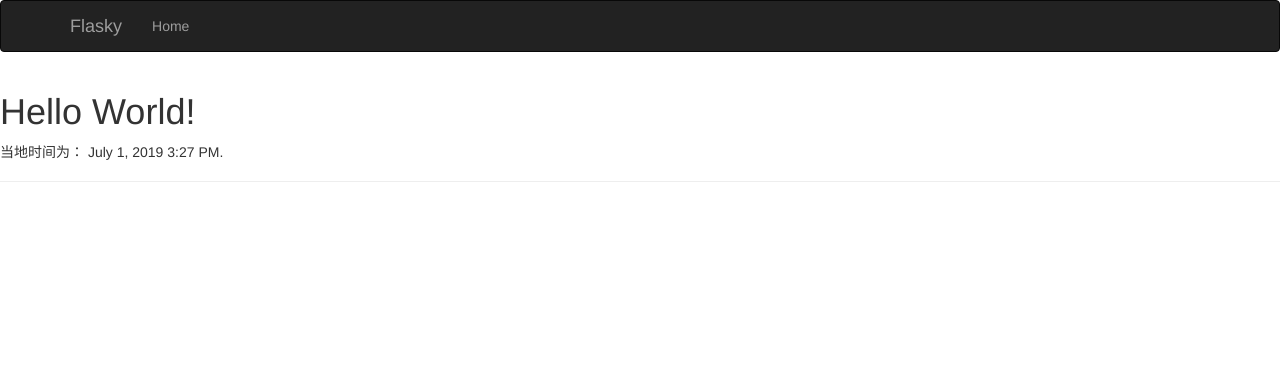
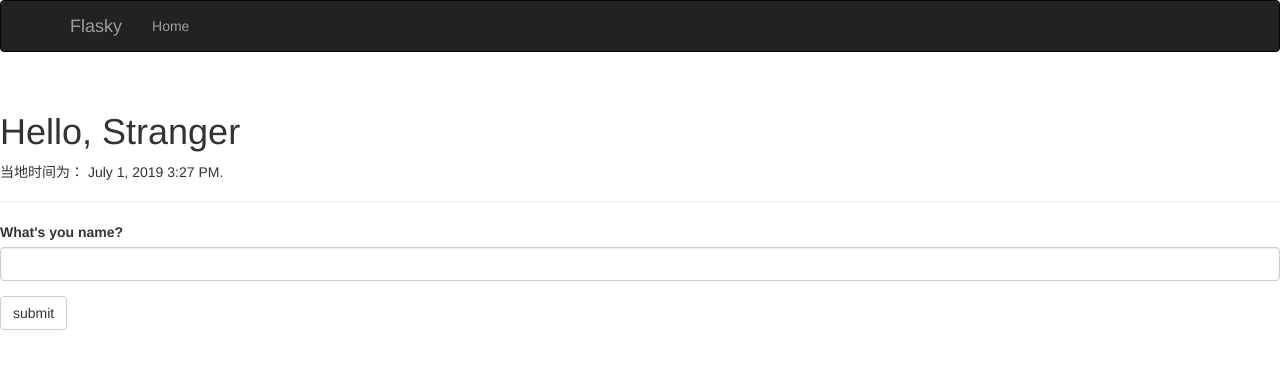
Before and after one commit to pythonfirst/flask_web_development, a Flask app: page / in a window 1280 px wide. Shown: the top 369 px of the page. Run offline with Flask 2, Linux system fonts and the light colour scheme; some libraries are stand-ins or nearby versions.

Commit message:
finish form

```diff
--- a/server.py
+++ b/server.py
@@ -1,19 +1,39 @@
-from flask import Flask, render_template
+from flask import Flask, render_template, session, redirect, url_for, flash
 from flask_script import Manager
 from flask_bootstrap import Bootstrap
 from flask_moment import Moment
+from flask_wtf import FlaskForm
 
 from datetime import datetime
 
+from wtforms import StringField, SubmitField
+from wtforms.validators import Required
+
+class NameForm(FlaskForm):
+    name = StringField("What's you name?", validators=[Required()])
+    submit = SubmitField("submit")
+
 app = Flask(__name__)
+
+app.config["SECRET_KEY"] = "ceshi123456"
+
 manager = Manager(app)
 Bootstrap = Bootstrap(app)
 moment = Moment(app)
 
 
-@app.route('/')
+@app.route('/', methods=["GET", "POST"])
 def index():
-    return render_template("index.html", current_time=datetime.utcnow())
+    name = None
+    form = NameForm()
+    if form.validate_on_submit():
+        old_name = session.get("name")
+        if old_name is not None and old_name != form.name.data:
+            flash("你已经更换了用户名。")
+
+        session["name"] = form.name.data
+        return redirect(url_for("index"))
+    return render_template("index.html", current_time=datetime.utcnow(), form=form, name=session.get("name"))
 
 @app.route('/user/<name>')
 def suer(name):
--- a/templates/base.html
+++ b/templates/base.html
@@ -26,6 +26,14 @@
 
 {% block content %}
 <div class="container">
+    {% for message in get_flashed_messages() %}
+    <div class="alert alert-warning">
+        <button type="button" class="close" data-dismiss="alert">&times;</button>
+        {{ message }}
+    </div>
+    {% endfor %}
+</div>
+<div class="container">
     {% block page_content %}{% endblock %}
 </div>
 {% endblock %}
--- a/templates/index.html
+++ b/templates/index.html
@@ -1,11 +1,14 @@
 {% extends "base.html" %}
+{% import "bootstrap/wtf.html" as wtf %}
 
 {% block title %}Index{% endblock %}
 
 {% block content %}
+{{ super() }}
 <div class="page-header">
-   <h1>Hello World!</h1>
+   <h1>Hello, {% if name %} {{name}}{% else %}Stranger{% endif %}</h1>
    <p>当地时间为： {{ moment(current_time).format("LLL")}}.</p>
 </div>
+{{ wtf.quick_form(form) }}
 
 {% endblock %}
```
